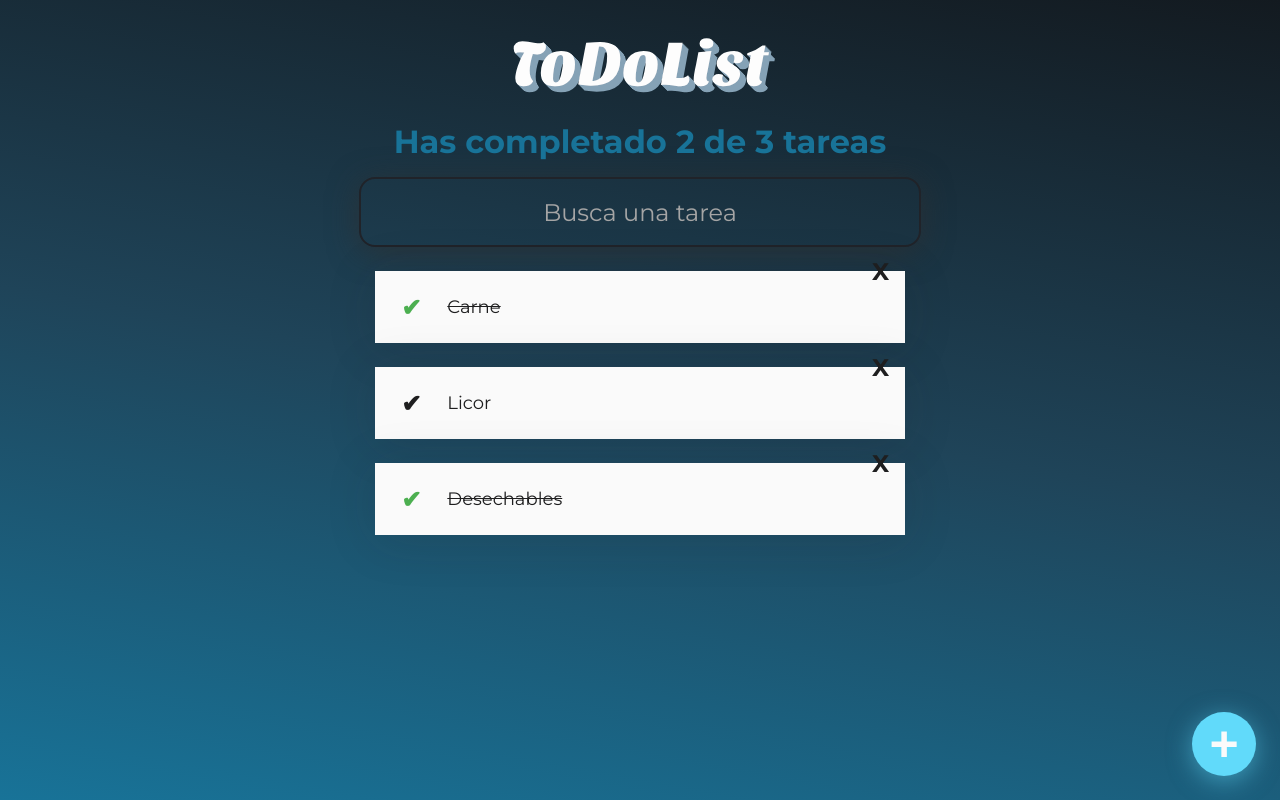
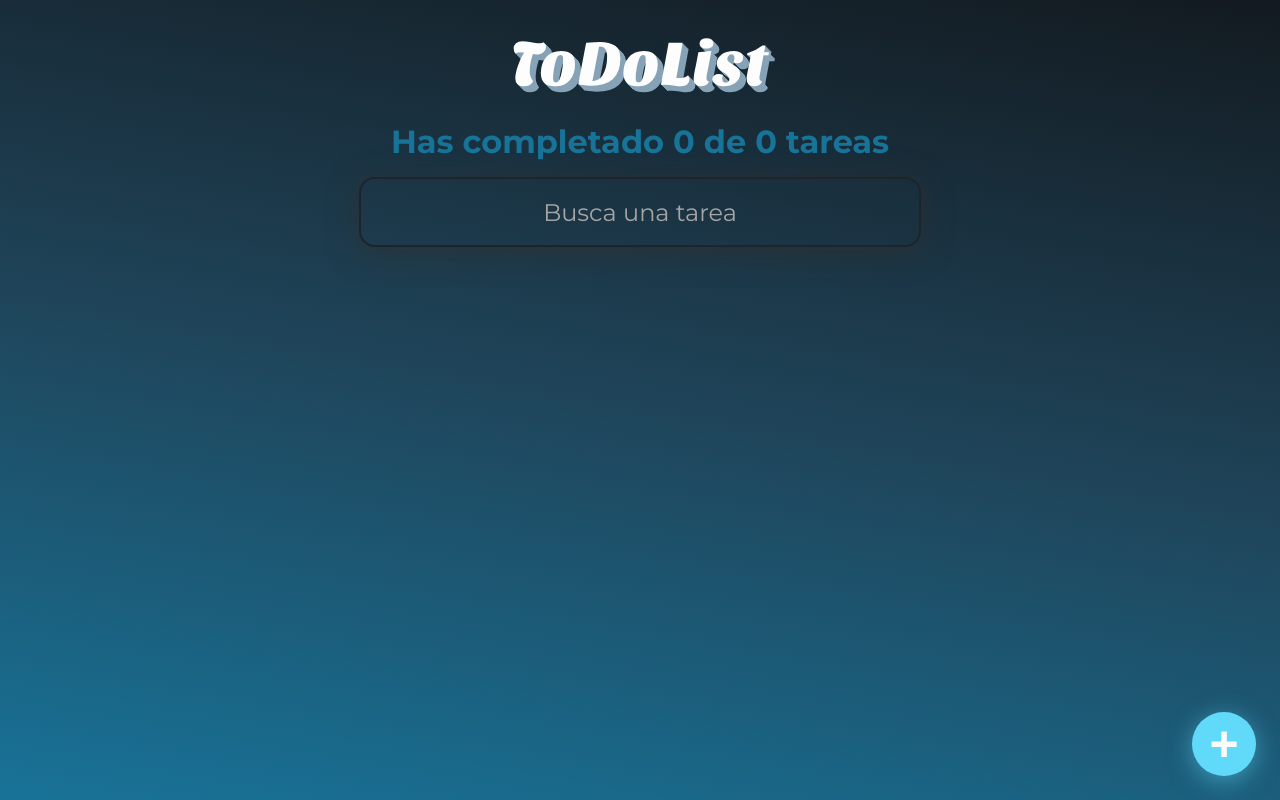
Before and after one commit to ManuelDevWeb/PatronesRenderYComposicion, a React (Create React App) app in the folder app_todo_list/: page / in a window 1280 px wide. Built offline with nearby package versions, Linux system fonts and the light colour scheme.

Commit message:
Se agrego la función para almacenar la información del usuario en el localStorage

```diff
--- a/app_todo_list/src/App.js
+++ b/app_todo_list/src/App.js
@@ -4,15 +4,27 @@ import React, { useState } from "react";
 import { AppUI } from "./AppUI";
 
 // Colección de TODOS
-const defaultTodos = [
-  { text: "Carne", completed: true },
-  { text: "Licor", completed: false },
-  { text: "Desechables", completed: true },
-];
+// const defaultTodos = [
+//   { text: "Carne", completed: true },
+//   { text: "Licor", completed: false },
+//   { text: "Desechables", completed: true },
+// ];
 
 function App() {
+  // Implementando localstorage
+  const localStorageTodos=localStorage.getItem('TODOS_V1');
+  let todosStorage;
+
+  // Validando si el localstorage es vacio o no
+  if(!localStorageTodos){
+    localStorage.setItem('TODOS_V1', JSON.stringify([]));
+    todosStorage=[];
+  }else{
+    todosStorage=JSON.parse(localStorageTodos);
+  }
+
   // Manejando estado del array de tareas
-  const [todos, setTodos] = useState(defaultTodos);
+  const [todos, setTodos] = useState(todosStorage);
   // Manejando estado del searchValue
   const [searchValue, setSearchValue] = useState("");
 
@@ -36,6 +48,13 @@ function App() {
     });
   }
 
+  // Función para guardar la información en el localStorage
+  const saveTodosLocalStorage=(newTodos)=>{
+    const stringifiedTodos=JSON.stringify(newTodos);
+    localStorage.setItem('TODOS_V1', stringifiedTodos);
+    setTodos(newTodos);
+  }
+
   // Controlando las tareas completadas
   const completeTodos = (text) => {
     // Obteniendo la posicion de los text que concuerden
@@ -43,7 +62,7 @@ function App() {
     // Almacenamos todos los elementos del array todos y cambiamos el valor del atributo completed de la tarea seleccionada
     const newTodos = [...todos];
     newTodos[todoIndex].completed = !newTodos[todoIndex].completed;
-    setTodos(newTodos);
+    saveTodosLocalStorage(newTodos);
   };
 
   // Controlando las tareas a eliminar
@@ -54,7 +73,7 @@ function App() {
     const newTodos = [...todos];
     // Eliminando a partir de la posición encontrada, una tarea
     newTodos.splice(todoIndex, 1);
-    setTodos(newTodos);
+    saveTodosLocalStorage(newTodos);
   };
 
   return (
```
Also changed, not shown: 1 other file (tests, documents, lock files or other folders).
